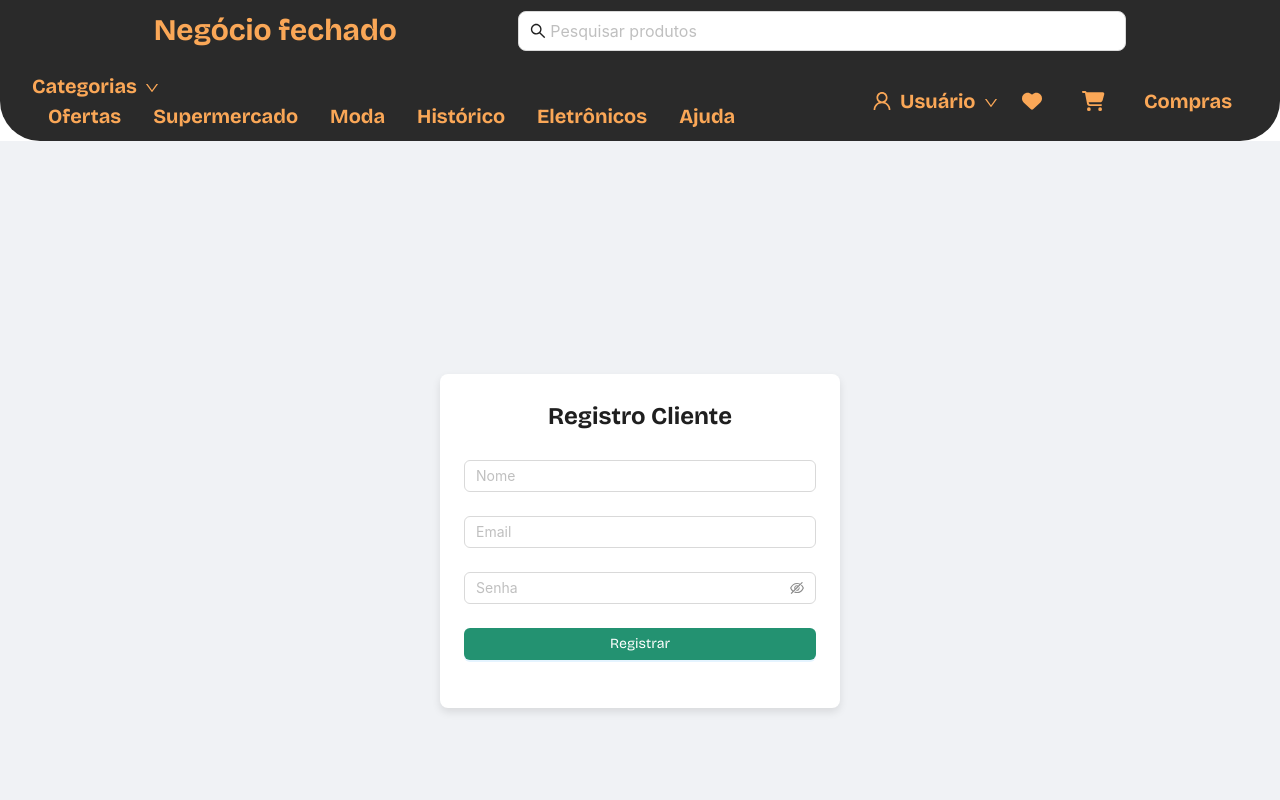
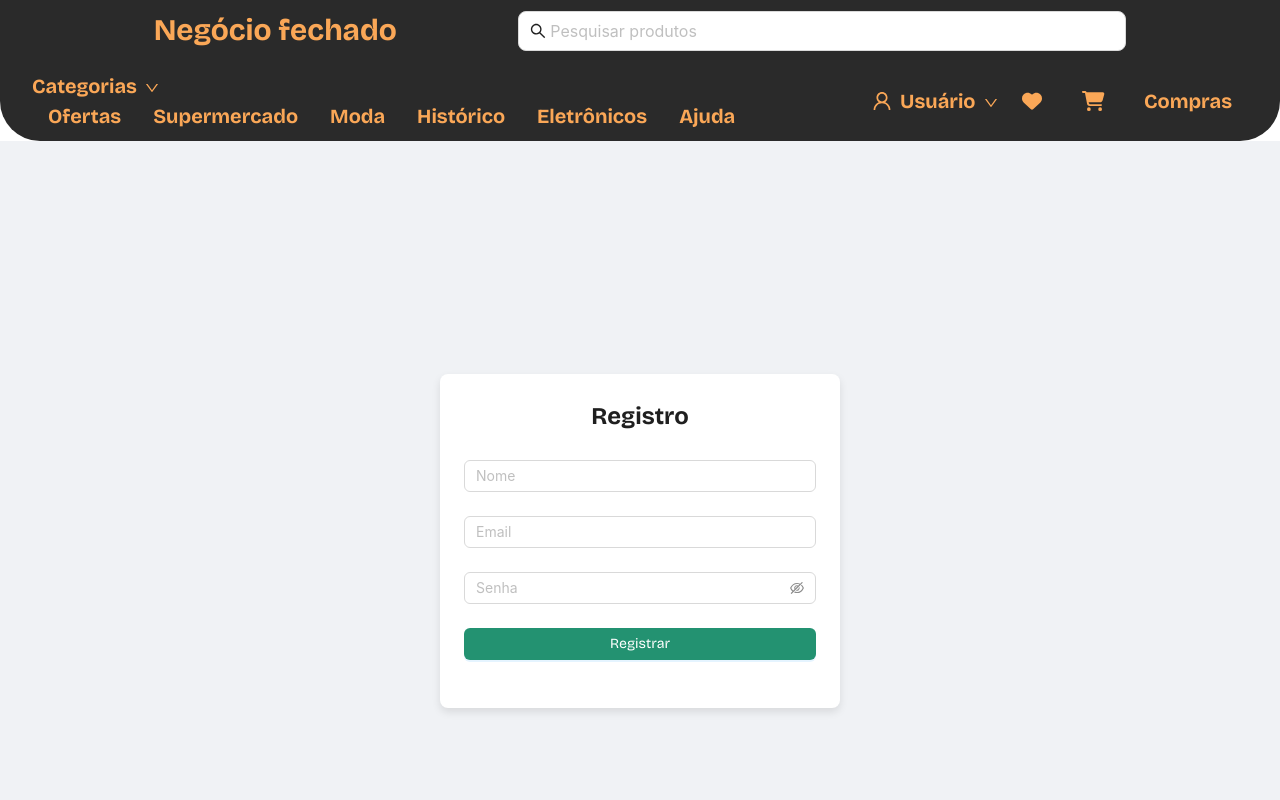
Before and after one commit to Reis567/ecommerce-api, a React (Vite) app in the folder frontend/: page /registro-cliente in a window 1280 px wide. Shown: the top 800 px of the page. Built offline with nearby package versions, Linux system fonts and the light colour scheme.

Commit message:
Feat : cliente titles

```diff
--- a/frontend/src/pages/LoginCliente/index.tsx
+++ b/frontend/src/pages/LoginCliente/index.tsx
@@ -23,7 +23,7 @@ const LoginCliente: React.FC = () => {
         onFinish={onFinish}
         onFinishFailed={onFinishFailed}
       >
-        <AuthTitle>Login Cliente</AuthTitle>
+        <AuthTitle>Login</AuthTitle>
 
         <Form.Item
           name="email"
--- a/frontend/src/pages/RegistroCliente/index.tsx
+++ b/frontend/src/pages/RegistroCliente/index.tsx
@@ -23,7 +23,7 @@ const RegistroCliente: React.FC = () => {
         onFinish={onFinish}
         onFinishFailed={onFinishFailed}
       >
-        <AuthTitle>Registro Cliente</AuthTitle>
+        <AuthTitle>Registro</AuthTitle>
 
         <Form.Item
           name="name"
```
